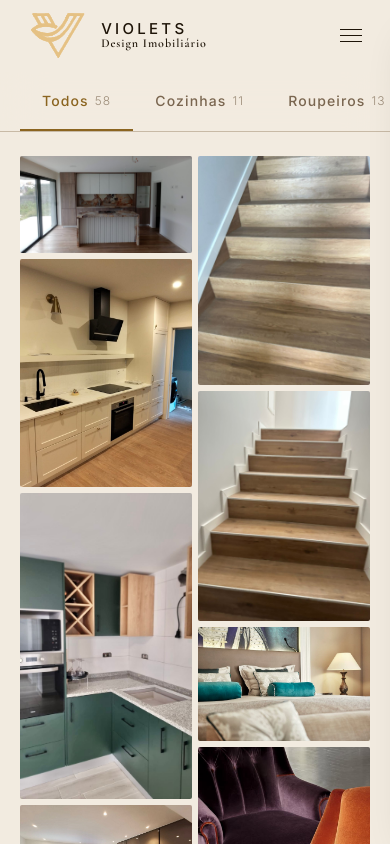
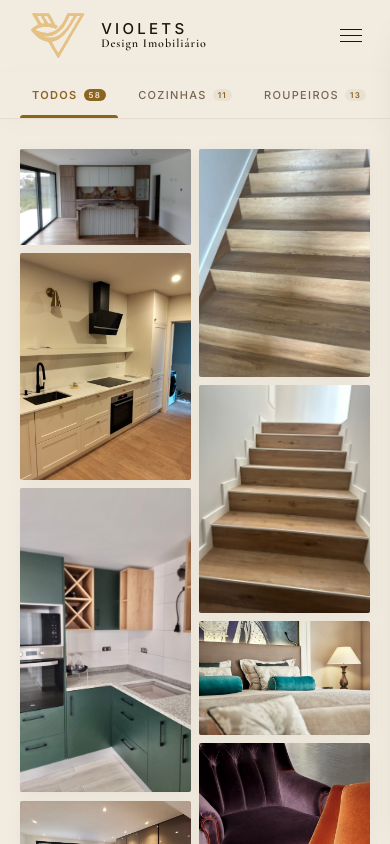
Before and after one commit to joaolopes53/violets, a React (Vite) app: page /galeria in a window 390 px wide. Shown: the top 844 px of the page. Built offline with nearby package versions, Linux system fonts and the light colour scheme.

Commit message:
refactor: redesign gallery and lightbox components with refined animations, typography, and enhanced layout aesthetics

```diff
--- a/src/pages/Galeria.css
+++ b/src/pages/Galeria.css
@@ -1,17 +1,18 @@
 .galeria {
   padding-top: var(--nav-h);
-  outline: none;
+  background: var(--bg);
 }
 
-/* Filters */
+/* Filters Navigation */
 .galeria__filters {
   position: sticky;
   top: var(--nav-h);
   z-index: 10;
-  background: rgba(242, 235, 224, 0.85);
+  background: rgba(242, 235, 224, 0.75);
   backdrop-filter: blur(20px);
   -webkit-backdrop-filter: blur(20px);
-  border-bottom: 1px solid var(--border);
+  border-bottom: 1px solid rgba(139, 100, 32, 0.1);
+  box-shadow: 0 4px 30px rgba(0, 0, 0, 0.02);
 }
 
 .galeria__filters-inner {
@@ -19,7 +20,7 @@
   margin: 0 auto;
   padding: 0 clamp(20px, 5vw, 48px);
   display: flex;
-  gap: 0;
+  gap: 8px;
   overflow-x: auto;
   scrollbar-width: none;
   position: relative;
@@ -35,167 +36,285 @@
 .filter-btn {
   display: inline-flex;
   align-items: center;
-  gap: 6px;
-  padding: 20px 22px;
-  font-size: 14px;
+  gap: 8px;
+  padding: 22px 16px;
+  font-size: 13px;
   font-weight: 500;
-  letter-spacing: 0.08em;
+  text-transform: uppercase;
+  letter-spacing: 0.12em;
   color: var(--text-muted);
-  border-bottom: 2px solid transparent;
-  transition: color 0.3s cubic-bezier(0.16, 1, 0.3, 1);
+  transition: color 0.4s cubic-bezier(0.16, 1, 0.3, 1), font-weight 0.4s cubic-bezier(0.16, 1, 0.3, 1);
   white-space: nowrap;
   flex-shrink: 0;
+  position: relative;
 }
 
-.filter-btn:hover { color: var(--gold); }
-.filter-btn--active { color: var(--gold); }
+.filter-btn:hover {
+  color: var(--text);
+}
+
+.filter-btn--active {
+  color: var(--gold);
+  font-weight: 600;
+}
 
 .filter-btn__count {
-  font-size: 12px;
-  font-weight: 300;
-  color: var(--text-muted);
-  opacity: 0.7;
+  font-size: 9px;
+  font-weight: 600;
+  background: rgba(139, 100, 32, 0.08);
+  color: var(--gold);
+  padding: 2px 7px;
+  border-radius: 20px;
+  transition: color 0.4s cubic-bezier(0.16, 1, 0.3, 1), background-color 0.4s cubic-bezier(0.16, 1, 0.3, 1);
+}
+
+.filter-btn--active .filter-btn__count {
+  background: var(--gold);
+  color: var(--bg);
 }
 
 .filter-indicator {
   position: absolute;
   bottom: 0;
-  height: 2px;
+  height: 3px;
   background-color: var(--gold);
-  transition: left 0.35s cubic-bezier(0.16, 1, 0.3, 1),
-              width 0.35s cubic-bezier(0.16, 1, 0.3, 1);
+  border-radius: 3px 3px 0 0;
+  transition: left 0.4s cubic-bezier(0.16, 1, 0.3, 1),
+              width 0.4s cubic-bezier(0.16, 1, 0.3, 1);
 }
 
-/* Masonry */
+/* Masonry Grid & Reveal animation */
 .galeria__wrap {
-  padding: 24px clamp(20px, 5vw, 48px) 80px;
+  padding: 40px clamp(20px, 5vw, 48px) 100px;
 }
 
 .masonry {
   max-width: var(--max-w);
   margin: 0 auto;
   columns: 4;
-  column-gap: 8px;
+  column-gap: 16px;
+}
+
+@keyframes revealItem {
+  from {
+    opacity: 0;
+    transform: translateY(30px) scale(0.97);
+  }
+  to {
+    opacity: 1;
+    transform: translateY(0) scale(1);
+  }
 }
 
 .masonry__item {
   break-inside: avoid;
-  margin-bottom: 8px;
+  margin-bottom: 16px;
   position: relative;
   overflow: hidden;
   cursor: pointer;
   border-radius: var(--radius);
+  background: var(--bg-2);
+  box-shadow: 0 4px 20px rgba(30, 20, 8, 0.04);
+  opacity: 0;
+  animation: revealItem 0.7s cubic-bezier(0.16, 1, 0.3, 1) forwards;
+  animation-delay: calc(var(--idx) * 0.04s);
+  transition: box-shadow 0.4s cubic-bezier(0.16, 1, 0.3, 1);
+}
+
+.masonry__item:hover {
+  box-shadow: 0 16px 36px rgba(30, 20, 8, 0.12);
 }
 
 .masonry__item img {
   width: 100%;
   display: block;
-  transition: transform 0.8s cubic-bezier(0.16, 1, 0.3, 1);
+  transition: transform 0.9s cubic-bezier(0.16, 1, 0.3, 1);
 }
 
 .masonry__overlay {
   position: absolute;
   inset: 0;
-  background: rgba(30, 20, 8, 0);
+  background: linear-gradient(to top, rgba(30, 20, 8, 0.9) 0%, rgba(30, 20, 8, 0.2) 60%, transparent 100%);
+  opacity: 0;
+  display: flex;
+  align-items: flex-end;
+  padding: 24px;
+  transition: opacity 0.4s cubic-bezier(0.16, 1, 0.3, 1);
+}
+
+.masonry__item:hover .masonry__overlay {
+  opacity: 1;
+}
+
+.masonry__item:hover img {
+  transform: scale(1.04);
+}
+
+.masonry__info {
+  width: 100%;
+  transform: translateY(15px);
+  transition: transform 0.5s cubic-bezier(0.16, 1, 0.3, 1);
+  display: grid;
+  grid-template-columns: 1fr auto;
+  align-items: flex-end;
+  gap: 16px;
+}
+
+.masonry__item:hover .masonry__info {
+  transform: translateY(0);
+}
+
+.masonry__item-cat {
+  font-size: 10px;
+  font-weight: 600;
+  text-transform: uppercase;
+  letter-spacing: 0.15em;
+  color: var(--gold);
+  display: block;
+  margin-bottom: 6px;
+}
+
+.masonry__item-title {
+  font-family: 'Cormorant Garamond', serif;
+  font-weight: 400;
+  font-size: 20px;
+  color: #fff;
+  line-height: 1.25;
+  font-style: italic;
+}
+
+.masonry__zoom-trigger {
+  width: 40px;
+  height: 40px;
+  border-radius: 50%;
+  background: rgba(255, 255, 255, 0.1);
+  border: 1px solid rgba(255, 255, 255, 0.2);
+  color: #fff;
   display: flex;
   align-items: center;
   justify-content: center;
-  transition: background 0.4s cubic-bezier(0.16, 1, 0.3, 1);
+  transition: all 0.3s ease;
 }
 
-.masonry__item:hover .masonry__overlay {
-  background: rgba(30, 20, 8, 0.45);
+.masonry__item:hover .masonry__zoom-trigger {
+  background: var(--gold);
+  border-color: var(--gold);
 }
 
-.masonry__item:hover img { transform: scale(1.05); }
-
-.masonry__zoom {
-  font-size: 28px;
-  color: var(--gold);
-  opacity: 0;
-  transform: scale(0.7);
-  transition: opacity 0.3s cubic-bezier(0.16, 1, 0.3, 1),
-              transform 0.3s cubic-bezier(0.16, 1, 0.3, 1);
-}
-.masonry__item:hover .masonry__zoom {
-  opacity: 1;
-  transform: scale(1);
-}
-
-/* Lightbox */
+/* Lightbox Styling (Fine Art Gallery aesthetic) */
 .lightbox {
   position: fixed;
   inset: 0;
   z-index: 200;
-  background: rgba(18, 12, 6, 0.92);
-  backdrop-filter: blur(15px);
-  -webkit-backdrop-filter: blur(15px);
+  background: rgba(18, 12, 6, 0.95);
+  backdrop-filter: blur(25px);
+  -webkit-backdrop-filter: blur(25px);
   display: flex;
   align-items: center;
   justify-content: center;
-  animation: fadeIn 0.3s cubic-bezier(0.16, 1, 0.3, 1);
+  animation: fadeIn 0.4s cubic-bezier(0.16, 1, 0.3, 1);
 }
 
 @keyframes fadeIn { from { opacity: 0; } to { opacity: 1; } }
 
+.lightbox__header {
+  position: absolute;
+  top: 0;
+  left: 0;
+  right: 0;
+  height: 90px;
+  padding: 0 clamp(20px, 5vw, 48px);
+  display: flex;
+  align-items: center;
+  justify-content: space-between;
+  border-bottom: 1px solid rgba(255, 255, 255, 0.05);
+  z-index: 210;
+}
+
+.lightbox__counter {
+  font-size: 13px;
+  font-weight: 500;
+  letter-spacing: 0.2em;
+  color: rgba(255, 255, 255, 0.5);
+}
+
+.lightbox__close {
+  width: 44px;
+  height: 44px;
+  border-radius: 50%;
+  display: flex;
+  align-items: center;
+  justify-content: center;
+  color: rgba(255, 255, 255, 0.6);
+  background: rgba(255, 255, 255, 0.03);
+  border: 1px solid rgba(255, 255, 255, 0.08);
+  transition: color 0.3s cubic-bezier(0.16, 1, 0.3, 1), background-color 0.3s cubic-bezier(0.16, 1, 0.3, 1), border-color 0.3s cubic-bezier(0.16, 1, 0.3, 1), transform 0.15s cubic-bezier(0.16, 1, 0.3, 1);
+}
+
+.lightbox__close:hover {
+  background: #fff;
+  border-color: #fff;
+  color: var(--text);
+  transform: scale(1.05);
+}
+
+.lightbox__close:active {
+  transform: scale(0.95);
+}
+
 .lightbox__img-wrap {
-  max-width: 90vw;
-  max-height: 90vh;
+  width: 100%;
+  max-width: 85vw;
+  max-height: 72vh;
   display: flex;
   flex-direction: column;
   align-items: center;
-  gap: 16px;
-  touch-action: none; /* Prevent browser defaults on swipe */
+  gap: 24px;
+  touch-action: none;
+  animation: zoomIn 0.5s cubic-bezier(0.16, 1, 0.3, 1);
 }
 
 .lightbox__img-wrap img {
   max-width: 100%;
-  max-height: 80vh;
+  max-height: 60vh;
   object-fit: contain;
   border-radius: var(--radius);
-  animation: zoomIn 0.4s cubic-bezier(0.16, 1, 0.3, 1);
-  box-shadow: 0 32px 80px rgba(0, 0, 0, 0.5);
+  box-shadow: 0 40px 100px rgba(0, 0, 0, 0.7);
 }
 
 @keyframes zoomIn {
-  from { opacity: 0; transform: scale(0.96); }
+  from { opacity: 0; transform: scale(0.95); }
   to { opacity: 1; transform: scale(1); }
+}
+
+.lightbox__info-panel {
+  text-align: center;
+  max-width: 600px;
+  animation: slideUpFade 0.5s cubic-bezier(0.16, 1, 0.3, 1) 0.1s both;
+}
+
+@keyframes slideUpFade {
+  from { opacity: 0; transform: translateY(15px); }
+  to { opacity: 1; transform: translateY(0); }
+}
+
+.lightbox__cat-badge {
+  font-size: 9px;
+  font-weight: 600;
+  text-transform: uppercase;
+  letter-spacing: 0.2em;
+  color: var(--gold);
+  display: inline-block;
+  margin-bottom: 8px;
 }
 
 .lightbox__caption {
   font-family: 'Cormorant Garamond', serif;
+  font-size: 20px;
   font-style: italic;
-  font-size: 15px;
-  color: #c8baa6;
-  letter-spacing: 0.06em;
-  text-shadow: 0 2px 4px rgba(0,0,0,0.3);
-}
-
-.lightbox__close {
-  position: absolute;
-  top: 28px;
-  right: 28px;
-  width: 44px;
-  height: 44px;
-  border-radius: 50%;
-  font-size: 14px;
-  display: flex;
-  align-items: center;
-  justify-content: center;
-  color: #e8ddd0;
-  background: rgba(242, 235, 224, 0.08);
-  border: 1px solid rgba(242, 235, 224, 0.12);
-  backdrop-filter: blur(4px);
-  transition: background 0.3s, color 0.3s, border-color 0.3s, transform 0.15s;
-  z-index: 10;
-}
-.lightbox__close:hover {
-  background: rgba(139, 100, 32, 0.25);
-  border-color: var(--gold);
   color: #fff;
-}
-.lightbox__close:active {
-  transform: scale(0.9);
+  line-height: 1.4;
+  letter-spacing: 0.02em;
 }
 
 .lightbox__prev,
@@ -203,48 +322,89 @@
   position: absolute;
   top: 50%;
   transform: translateY(-50%);
-  width: 56px;
-  height: 56px;
+  width: 60px;
+  height: 60px;
   border-radius: 50%;
-  font-size: 24px;
   display: flex;
   align-items: center;
   justify-content: center;
-  color: #e8ddd0;
-  background: rgba(242, 235, 224, 0.08);
-  border: 1px solid rgba(242, 235, 224, 0.12);
-  backdrop-filter: blur(4px);
-  transition: background 0.3s, color 0.3s, border-color 0.3s, transform 0.15s;
-  font-family: inherit;
-  z-index: 10;
+  color: rgba(255, 255, 255, 0.6);
+  background: rgba(255, 255, 255, 0.03);
+  border: 1px solid rgba(255, 255, 255, 0.08);
+  transition: color 0.3s cubic-bezier(0.16, 1, 0.3, 1), background-color 0.3s cubic-bezier(0.16, 1, 0.3, 1), border-color 0.3s cubic-bezier(0.16, 1, 0.3, 1), transform 0.15s cubic-bezier(0.16, 1, 0.3, 1);
+  z-index: 210;
 }
-.lightbox__prev { left: 24px; }
-.lightbox__next { right: 24px; }
+
+.lightbox__prev { left: clamp(16px, 4vw, 48px); }
+.lightbox__next { right: clamp(16px, 4vw, 48px); }
 
 .lightbox__prev:hover,
 .lightbox__next:hover {
-  background: rgba(139, 100, 32, 0.25);
-  border-color: var(--gold);
-  color: #fff;
-}
-.lightbox__prev:active,
-.lightbox__next:active {
-  transform: translateY(-50%) scale(0.9);
+  background: #fff;
+  border-color: #fff;
+  color: var(--text);
 }
 
-/* Responsive */
-@media (max-width: 1100px) {
-  .masonry { columns: 3; }
-  .lightbox__prev { left: 16px; }
-  .lightbox__next { right: 16px; }
+.lightbox__prev:active {
+  transform: translateY(-50%) scale(0.92);
 }
-@media (max-width: 720px)  {
-  .masonry { columns: 2; }
+.lightbox__next:active {
+  transform: translateY(-50%) scale(0.92);
 }
-@media (max-width: 480px)  {
-  .masonry { columns: 2; column-gap: 6px; }
-  .masonry__item { margin-bottom: 6px; }
+
+/* Responsive grid modifications */
+@media (max-width: 1200px) {
+  .masonry { columns: 3; column-gap: 14px; }
+  .masonry__item { margin-bottom: 14px; }
+  .galeria__wrap { padding-top: 30px; }
+}
+
+@media (max-width: 860px) {
+  .masonry { columns: 2; column-gap: 12px; }
+  .masonry__item { margin-bottom: 12px; }
+  .lightbox__img-wrap { max-width: 90vw; }
+}
+
+@media (max-width: 600px) {
+  .filter-btn {
+    padding: 16px 12px;
+    font-size: 11px;
+    gap: 6px;
+  }
+  .filter-btn__count {
+    font-size: 8px;
+    padding: 1px 5px;
+  }
+  .masonry { columns: 2; column-gap: 8px; }
+  .masonry__item { margin-bottom: 8px; }
+  .masonry__overlay { padding: 12px; }
+  .masonry__item-title { font-size: 15px; }
+  .masonry__zoom-trigger { display: none; }
+  .masonry__info { grid-template-columns: 1fr; gap: 4px; }
+
   .lightbox__prev, .lightbox__next {
-    display: none; /* Hide navigation arrows on mobile, swipe gesture is active */
+    display: none; /* Hide arrows on touch screens, swipe gesture rules */
+  }
+
+  .lightbox__header {
+    height: 70px;
+  }
+  .lightbox__img-wrap {
+    max-height: 80vh;
+  }
+  .lightbox__img-wrap img {
+    max-height: 52vh;
+  }
+  .lightbox__caption {
+    font-size: 16px;
   }
 }
+
+.filter-btn:focus-visible,
+.lightbox__close:focus-visible,
+.lightbox__prev:focus-visible,
+.lightbox__next:focus-visible,
+.masonry__item:focus-visible {
+  outline: 2px solid var(--gold);
+  outline-offset: 4px;
+}
--- a/src/pages/Galeria.jsx
+++ b/src/pages/Galeria.jsx
@@ -1,6 +1,8 @@
 import { useState, useCallback, useRef, useEffect } from 'react'
 import { images, categories } from '../data/gallery'
 import './Galeria.css'
+
+const categoryMap = Object.fromEntries(categories.map(c => [c.id, c.label]))
 
 export default function Galeria() {
   const [active, setActive] = useState('todos')
@@ -18,11 +20,36 @@ export default function Galeria() {
   const prev = useCallback(() => setLightbox(i => (i - 1 + filtered.length) % filtered.length), [filtered.length])
   const next = useCallback(() => setLightbox(i => (i + 1) % filtered.length), [filtered.length])
 
-  const handleKey = useCallback((e) => {
-    if (e.key === 'Escape') closeLightbox()
-    if (e.key === 'ArrowLeft') prev()
-    if (e.key === 'ArrowRight') next()
-  }, [closeLightbox, prev, next])
+  // Reset lightbox on filter change
+  useEffect(() => {
+    setLightbox(null)
+  }, [active])
+
+  // Background Scroll Locking
+  useEffect(() => {
+    if (lightbox !== null && filtered[lightbox]) {
+      document.body.style.overflow = 'hidden'
+    } else {
+      document.body.style.overflow = ''
+    }
+    return () => {
+      document.body.style.overflow = ''
+    }
+  }, [lightbox, filtered])
+
+  // Keyboard navigation for Lightbox
+  useEffect(() => {
+    if (lightbox === null) return
+
+    const handleKey = (e) => {
+      if (e.key === 'Escape') closeLightbox()
+      if (e.key === 'ArrowLeft') prev()
+      if (e.key === 'ArrowRight') next()
+    }
+
+    window.addEventListener('keydown', handleKey)
+    return () => window.removeEventListener('keydown', handleKey)
+  }, [lightbox, closeLightbox, prev, next])
 
   // Slide Indicator logic
   useEffect(() => {
@@ -70,8 +97,15 @@ export default function Galeria() {
     touchEnd.current = 0
   }
 
+  const handleItemKeyDown = (e, idx) => {
+    if (e.key === 'Enter' || e.key === ' ') {
+      e.preventDefault()
+      openLightbox(idx)
+    }
+  }
+
   return (
-    <div className="galeria" onKeyDown={handleKey} tabIndex={-1}>
+    <div className="galeria">
       {/* Filters */}
       <div className="galeria__filters">
         <div className="galeria__filters-inner">
@@ -80,9 +114,9 @@ export default function Galeria() {
               key={cat.id}
               ref={el => buttonsRef.current[cat.id] = el}
               className={`filter-btn${active === cat.id ? ' filter-btn--active' : ''}`}
-              onClick={() => { setActive(cat.id); window.scrollTo({ top: 0, behavior: 'smooth' }) }}
+              onClick={() => { setActive(cat.id); setLightbox(null); window.scrollTo({ top: 0, behavior: 'smooth' }) }}
             >
-              {cat.label}
+              <span className="filter-btn__text">{cat.label}</span>
               <span className="filter-btn__count">
                 {cat.id === 'todos' ? images.length : images.filter(i => i.cat === cat.id).length}
               </span>
@@ -100,16 +134,34 @@ export default function Galeria() {
 
       {/* Masonry Grid */}
       <div className="galeria__wrap">
-        <div className="masonry">
+        <div className="masonry" key={active}>
           {filtered.map((img, idx) => (
             <div
               className="masonry__item"
               key={img.src}
               onClick={() => openLightbox(idx)}
+              style={{ '--idx': idx }}
+              tabIndex={0}
+              role="button"
+              aria-label={`Ver imagem: ${img.alt}`}
+              onKeyDown={(e) => handleItemKeyDown(e, idx)}
             >
               <img src={img.src} alt={img.alt} loading="lazy" />
               <div className="masonry__overlay">
-                <span className="masonry__zoom">&#x2B;</span>
+                <div className="masonry__info">
+                  <span className="masonry__item-cat">
+                    {categoryMap[img.cat]}
+                  </span>
+                  <h3 className="masonry__item-title">{img.alt}</h3>
+                  <div className="masonry__zoom-trigger">
+                    <svg viewBox="0 0 24 24" width="20" height="20" stroke="currentColor" strokeWidth="1.5" fill="none" strokeLinecap="round" strokeLinejoin="round">
+                      <circle cx="11" cy="11" r="8"></circle>
+                      <line x1="21" y1="21" x2="16.65" y2="16.65"></line>
+                      <line x1="11" y1="8" x2="11" y2="14"></line>
+                      <line x1="8" y1="11" x2="14" y2="11"></line>
+                    </svg>
+                  </div>
+                </div>
               </div>
             </div>
           ))}
@@ -117,21 +169,48 @@ export default function Galeria() {
       </div>
 
       {/* Lightbox */}
-      {lightbox !== null && (
+      {lightbox !== null && filtered[lightbox] && (
         <div className="lightbox" onClick={closeLightbox}>
-          <button className="lightbox__close" onClick={closeLightbox} aria-label="Fechar">✕</button>
-          <button className="lightbox__prev" onClick={e => { e.stopPropagation(); prev() }} aria-label="Anterior">‹</button>
+          <div className="lightbox__header" onClick={e => e.stopPropagation()}>
+            <span className="lightbox__counter">
+              {String(lightbox + 1).padStart(2, '0')} / {String(filtered.length).padStart(2, '0')}
+            </span>
+            <button className="lightbox__close" onClick={closeLightbox} aria-label="Fechar">
+              <svg viewBox="0 0 24 24" width="20" height="20" stroke="currentColor" strokeWidth="1.5" fill="none" strokeLinecap="round" strokeLinejoin="round">
+                <line x1="18" y1="6" x2="6" y2="18"></line>
+                <line x1="6" y1="6" x2="18" y2="18"></line>
+              </svg>
+            </button>
+          </div>
+
+          <button className="lightbox__prev" onClick={e => { e.stopPropagation(); prev() }} aria-label="Anterior">
+            <svg viewBox="0 0 24 24" width="24" height="24" stroke="currentColor" strokeWidth="1.5" fill="none" strokeLinecap="round" strokeLinejoin="round">
+              <polyline points="15 18 9 12 15 6"></polyline>
+            </svg>
+          </button>
+
           <div
             className="lightbox__img-wrap"
+            key={lightbox}
             onClick={e => e.stopPropagation()}
             onTouchStart={handleTouchStart}
             onTouchMove={handleTouchMove}
             onTouchEnd={handleTouchEnd}
           >
             <img src={filtered[lightbox].src} alt={filtered[lightbox].alt} />
-            <p className="lightbox__caption">{filtered[lightbox].alt}</p>
+            <div className="lightbox__info-panel">
+              <span className="lightbox__cat-badge">
+                {categoryMap[filtered[lightbox].cat]}
+              </span>
+              <p className="lightbox__caption">{filtered[lightbox].alt}</p>
+            </div>
           </div>
-          <button className="lightbox__next" onClick={e => { e.stopPropagation(); next() }} aria-label="Próximo">›</button>
+
+          <button className="lightbox__next" onClick={e => { e.stopPropagation(); next() }} aria-label="Próximo">
+            <svg viewBox="0 0 24 24" width="24" height="24" stroke="currentColor" strokeWidth="1.5" fill="none" strokeLinecap="round" strokeLinejoin="round">
+              <polyline points="9 18 15 12 9 6"></polyline>
+            </svg>
+          </button>
         </div>
       )}
     </div>
```
